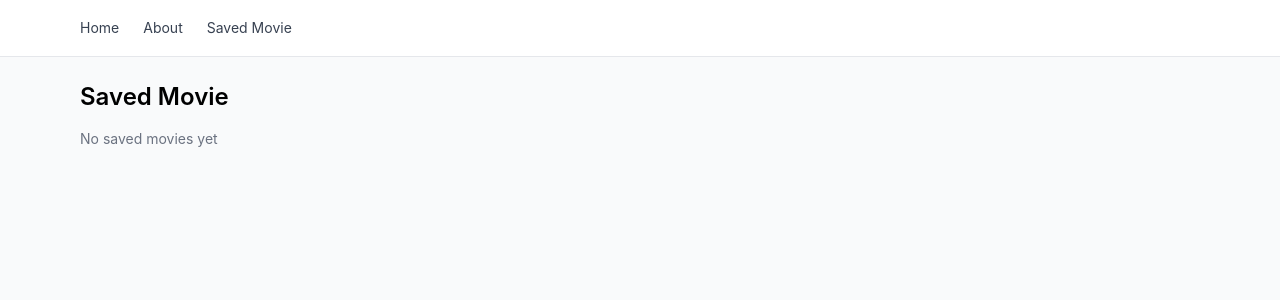
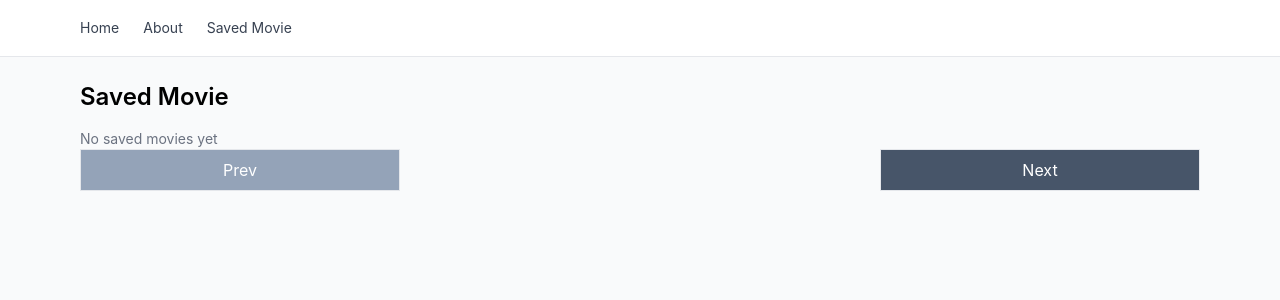
Before and after one commit to AarushAnsh/Project-Test, a React (Create React App) app: page /savedMovie in a window 1280 px wide. Shown: the top 300 px of the page. Built offline with nearby package versions, Linux system fonts and the light colour scheme.

Commit message:
feat/pagination and component

```diff
--- a/src/Components/Home.js
+++ b/src/Components/Home.js
@@ -2,6 +2,9 @@ import React, { useContext } from "react";
 import Searchbar from "./Search bar/Searchbar";
 import Movie from "./Movielist/Movie";
 import useFetch from "../hooks/useFetch";
+import Spinner from "./Spinner";
+import usePagination from "../hooks/usePagination";
+import PaginationButton from "./PaginationButton/PaginationButton";
 // import { MovieContext } from "../Context/MoveData";
 
 const Home = () => {
@@ -21,6 +24,11 @@ const Home = () => {
     loading,
   } = useFetch("https://api.tvmaze.com/shows");
 
+  const { startIndex, endIndex, currentPage, totalPage, prevPage, nextPage } =
+    usePagination(movie, 10);
+
+  const paginatedMovie = movie?.slice(startIndex, endIndex);
+
   return (
     <div>
       {/* <Searchbar
@@ -28,13 +36,20 @@ const Home = () => {
         setSearchQuery={setSearchQuery}
         submitHandler={submitHandler}
       /> */}
-      {loading && <p className="text-sm text-gray-500">Loading.....</p>}
+      {loading && <Spinner />}
       {error && <p className="text-sm text-red-600">Something went wrong</p>}
       {movie.length > 0 ? (
-        <Movie movie={movie} />
+        <Movie movie={paginatedMovie} />
       ) : (
         !loading && <p className="text-sm text-gray-500">No movies found</p>
       )}
+
+      <PaginationButton
+        onNextHandler={nextPage}
+        onPrevHandler={prevPage}
+        totalPage={totalPage}
+        currentPage={currentPage}
+      />
     </div>
   );
 };
--- a/src/Components/MovieDetailsPage.js
+++ b/src/Components/MovieDetailsPage.js
@@ -1,6 +1,7 @@
 import React, { useEffect } from "react";
 import { useParams } from "react-router-dom";
 import useFetch from "../hooks/useFetch";
+import Spinner from "./Spinner";
 
 const MovieDetailsPage = () => {
   const { id } = useParams();
@@ -12,7 +13,7 @@ const MovieDetailsPage = () => {
   }, []);
 
   if (loading) {
-    return <p className="text-sm text-gray-500">loading... </p>;
+    return <Spinner />;
   }
   if (error) return <p className="text-sm text-red-600">Something went wrong</p>;
 
--- /dev/null
+++ b/src/Components/PaginationButton/PaginationButton.jsx
@@ -0,0 +1,30 @@
+import React from "react";
+
+const PaginationButton = ({
+  onNextHandler,
+  onPrevHandler,
+  currentPage,
+  totalPage,
+}) => {
+  return (
+    <div className="flex items-center justify-between">
+      <button
+        onClick={onPrevHandler}
+        className={`border bg-slate-600 p-2 w-80 text-white disabled:bg-slate-400`}
+        disabled={currentPage === 1}
+      >
+        Prev
+      </button>
+
+      <button
+        onClick={onNextHandler}
+        className={`border bg-slate-600 p-2 w-80 text-white `}
+        disabled={currentPage === totalPage}
+      >
+        Next
+      </button>
+    </div>
+  );
+};
+
+export default PaginationButton;
--- a/src/Components/SavedMovie/SavedMovie.js
+++ b/src/Components/SavedMovie/SavedMovie.js
@@ -1,34 +1,69 @@
-import React from "react";
+import React, { useState } from "react";
 import Card from "../MovieCard/Card";
 import { FiDelete } from "react-icons/fi";
+import usePagination from "../../hooks/usePagination";
+import PaginationButton from "../PaginationButton/PaginationButton";
 
 function SavedMovie() {
   const getMovie = JSON.parse(localStorage.getItem("savedMovie")) || [];
 
-  //   const [savedMovie,setSavedMovie] = useState(getMovie)
-  //   useEffect state update (sideeffect )
-  //   const onDeleteSavedHandler = (movieID)=> {
-  //     const filteredMovie = getMovie.filter((movie)=>movie.id!=movieID)
-  //     localStorage.setItem("savedMovie",filteredMovie)
-  //     setMovie()
-  //   }
+  const [savedMovie, setSavedMovie] = useState(getMovie);
+
+  const onDeleteSavedHandler = (movieID) => {
+    const filteredMovie = savedMovie.filter((movie) => movie.id != movieID);
+    localStorage.setItem("savedMovie", setSavedMovie);
+    setSavedMovie(filteredMovie);
+  };
+
+  const { startIndex, endIndex, currentPage, totalPage, prevPage, nextPage } =
+    usePagination(savedMovie, 2);
+
+  const paginatedMovie = savedMovie?.slice(startIndex, endIndex);
 
   return (
     <div>
       <h1 className="text-2xl font-semibold mb-4">Saved Movie</h1>
 
-      {getMovie.length === 0 ? (
+      {paginatedMovie.length === 0 ? (
         <p className="text-sm text-gray-500">No saved movies yet</p>
       ) : (
         <div className="grid grid-cols-2 sm:grid-cols-3 lg:grid-cols-5 gap-4">
-          {getMovie.map((movie) => (
+          {paginatedMovie.map((movie) => (
             <div key={movie.id} className="relative">
               <Card movie={movie} />
-              <FiDelete className="absolute bottom-2 right-2 cursor-pointer text-gray-600 hover:text-red-600" />
+              <FiDelete
+                onClick={() => onDeleteSavedHandler(movie.id)}
+                className="absolute bottom-2 right-2 cursor-pointer text-gray-600 hover:text-red-600"
+              />
             </div>
           ))}
         </div>
       )}
+
+      {/* <div className="flex items-center justify-between">
+        <button
+          onClick={() => prevPage()}
+          className={`border bg-slate-600 p-2 w-80 text-white disabled:bg-slate-400`}
+          disabled={currentPage === 1}
+        >
+          Prev
+        </button>
+
+        <button
+          onClick={() => nextPage()}
+          className={`border bg-slate-600 p-2 w-80 text-white `}
+          disabled={currentPage === totalPage}
+        >
+          Next
+        </button> */}
+
+      <PaginationButton
+        onNextHandler={nextPage}
+        onPrevHandler={prevPage}
+        totalPage={totalPage}
+        currentPage={currentPage}
+      />
+      {/* </div> */}
     </div>
   );
 }
--- /dev/null
+++ b/src/Components/Spinner.js
@@ -0,0 +1,11 @@
+import React from "react";
+
+const Spinner = () => {
+  return (
+    <div className="flex justify-center items-center py-20">
+      <div className="h-10 w-10 rounded-full border-4 border-gray-200 border-t-gray-800 animate-spin" />
+    </div>
+  );
+};
+
+export default Spinner;
--- /dev/null
+++ b/src/hooks/usePagination.js
@@ -0,0 +1,28 @@
+import { useState } from "react";
+
+const usePagination = (data, itemPerPage) => {
+  const [currentPage, setCurrentPage] = useState(1);
+
+  const totalPage = data.length / itemPerPage;
+  const startIndex = (currentPage - 1) * itemPerPage;
+  const endIndex = startIndex + itemPerPage;
+
+  const nextPage = () => {
+    if (currentPage !== totalPage) setCurrentPage((prev) => prev + 1);
+  };
+
+  const prevPage = () => {
+    if (currentPage !== 1) setCurrentPage((prev) => prev - 1);
+  };
+
+  return {
+    startIndex,
+    endIndex,
+    currentPage,
+    totalPage,
+    prevPage,
+    nextPage,
+  };
+};
+
+export default usePagination;
```
